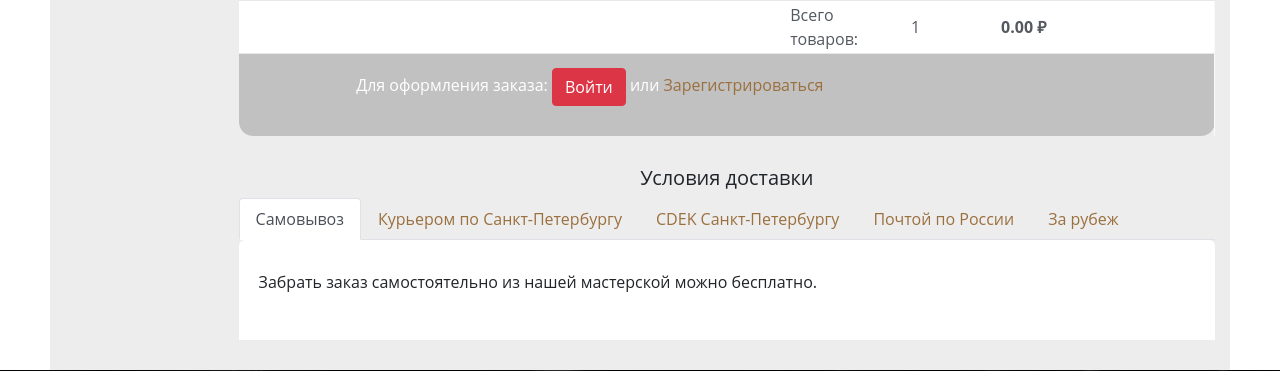
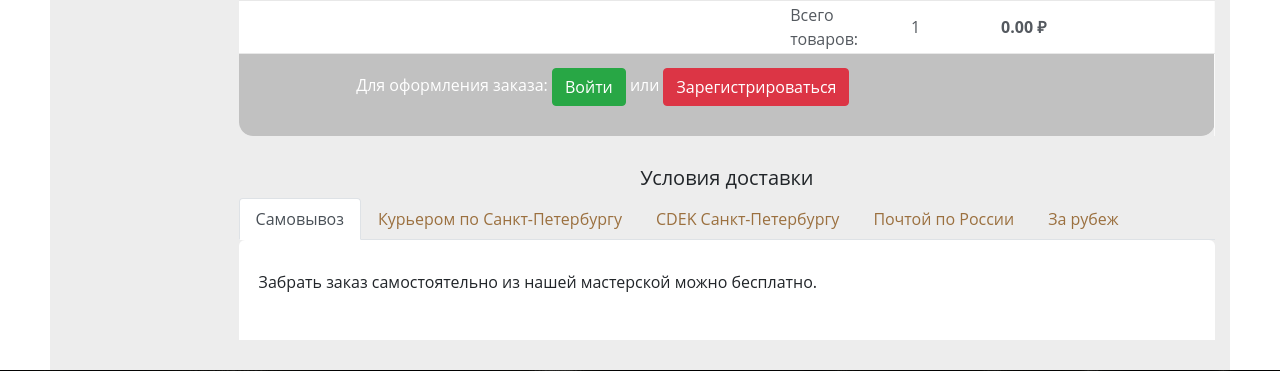
Before and after one commit to rudotcom/electron, a Django app: template templates/cart.html in a window 1280 px wide. Shown: the part 663-1034 px from the top of the page. Run offline with Django 3.2, Linux system fonts and the light colour scheme; the template is opened without the code that fills it: values that come from a table or form of the project are taken from there, others are empty; data comes from the database, SQL or seed files in the repository; some libraries are stand-ins or nearby versions; some web fonts are replaced.

Commit message:
cart кнопки

```diff
--- a/templates/cart.html
+++ b/templates/cart.html
@@ -81,9 +81,9 @@
             <td colspan="1"></td>
             <td colspan="6">
             <p>Для оформления заказа:
-              <a href="{% url 'login' %}">
-                <button class="btn btn-danger">Войти</button>
-              </a> или <a href="{% url 'registration' %}">Зарегистрироваться</a>
+              <a href="{% url 'login' %}"><button class="btn btn-success">Войти</button></a>
+                или
+              <a href="{% url 'registration' %}"><button class="btn btn-danger">Зарегистрироваться</button></a>
             </td>
             {% else %}
         <td colspan="3" align="right">
```
